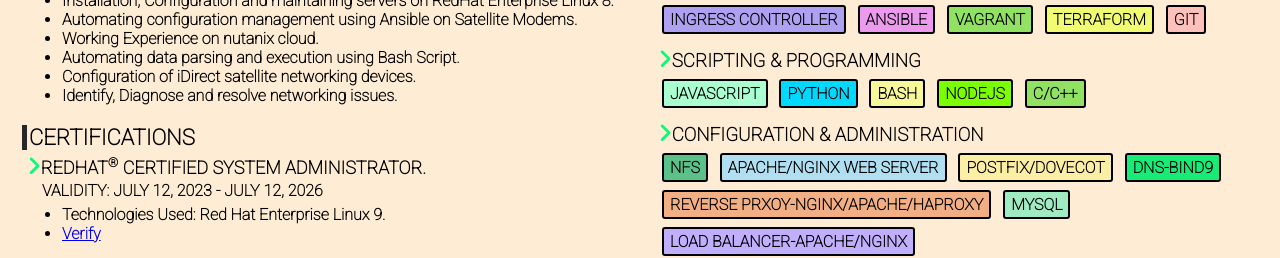
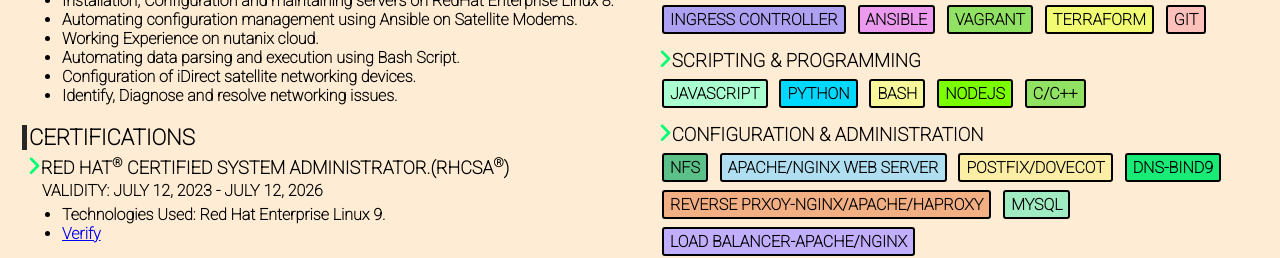
Before and after one commit to akibhasan15/My-devops-portfolio, a plain HTML site: page index.html in a window 1280 px wide. Shown: the part 822-1080 px from the top of the page. Drawn offline with Linux system fonts and the light colour scheme; a web font is replaced by a local one.

Commit message:
Redhat Certification Added

```diff
--- a/index.html
+++ b/index.html
@@ -95,7 +95,7 @@
           <h2 style="text-align:left; font-size:22px;font-weight: 600; margin:0 0 5px 0;" class="experience">CERTIFICATIONS
           </h2>
           <h3 style="text-align:left; font-size:18px;font-weight: 600; margin:0 0 0 5px;" class='portfolio-icon'><i
-              class='fas fa-angle-right'></i>REDHAT<span style="vertical-align: super; font-size: small;">&reg;</span> CERTIFIED SYSTEM ADMINISTRATOR. </h3>
+              class='fas fa-angle-right'></i>RED HAT<span style="vertical-align: super; font-size: small;">&reg;</span> CERTIFIED SYSTEM ADMINISTRATOR.(RHCSA<span style="vertical-align: super; font-size: small;">&reg;</span>) </h3>
           <h4 style="text-align:left;margin: 3px 0 0px 20px;"></i>VALIDITY: JULY 12, 2023 - JULY 12, 2026</h4>
 
           <ul style="padding-top:5px;">
```
